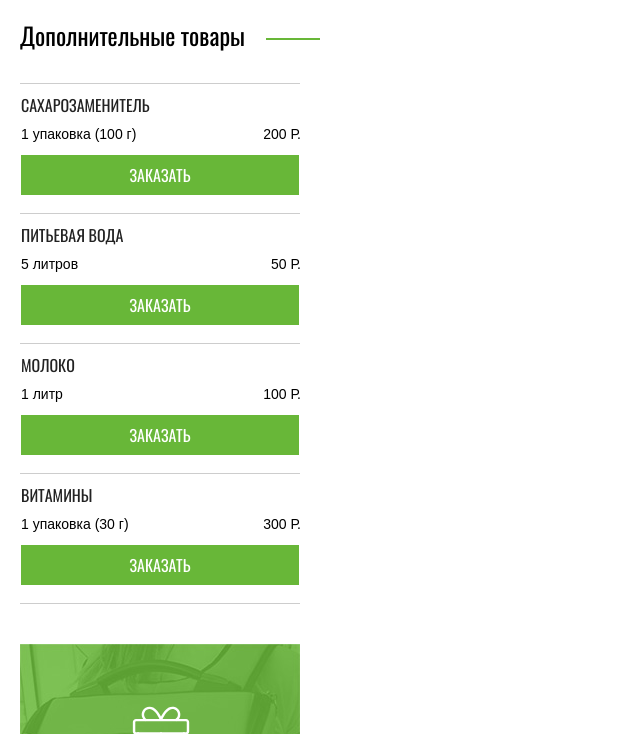
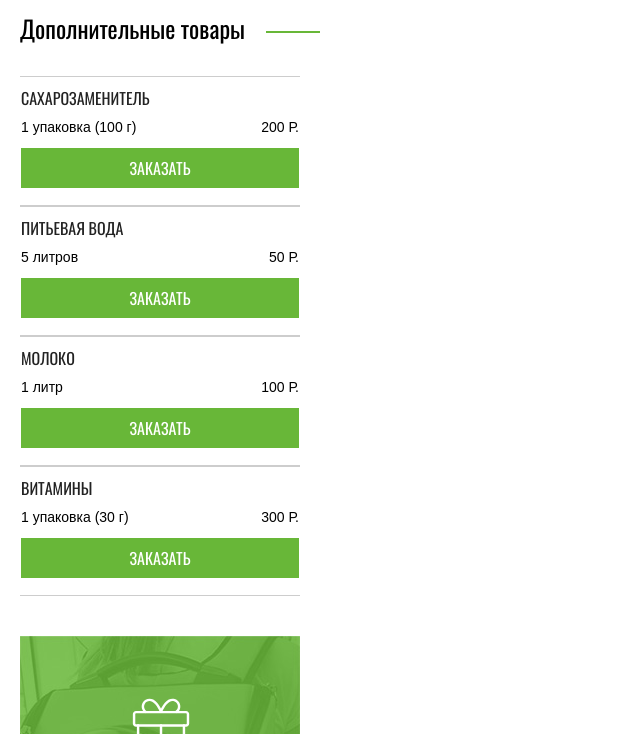
Before and after one commit to dalechka/1691051-cat-energy-22, a website: page source/catalog.html in a window 1280 px wide. Shown: the part 2066-2800 px from the top of the page, without its empty margins (0-640 px from the left). Drawn offline with nearby package versions, Linux system fonts and the light colour scheme; files that its build step writes are made by us from their sources.

Commit message:
Правки по каталогу

```diff
--- a/source/catalog.html
+++ b/source/catalog.html
@@ -210,6 +210,7 @@
     <section class="catalog-extra">
       <h2 class="catalog-extra__title">Дополнительные товары</h2>
       <table class="catalog-extra__table">
+        <tbody class="catalog-extra__body">
           <tr class="catalog-extra__table-line">
             <td class="catalog-extra__table-cell catalog-extra__table-cell--name">Сахарозаменитель</td>
             <td class="catalog-extra__table-cell catalog-extra__table-cell--pack">1 упаковка (100 г)</td>
@@ -242,6 +243,7 @@
               <button class="catalog-extra__button button">заказать</button>
             </td>
           </tr>
+        </tbody>
       </table>
       <div class="catalog-extra__gift">
         <p class="catalog-extra__gift-desc">Закажите все<br>и получите чехол для<br>кота в подарок!</p>
--- a/source/less/catalog-extra.less
+++ b/source/less/catalog-extra.less
@@ -24,24 +24,31 @@
 
 .catalog-extra__table {
   margin-top: 30px;
-  margin-left: 20px;
-  margin-right: 20px;
+  padding:0 20px;
   border-collapse: collapse;
   border-spacing: 0;
-  width: 280px;
+  width: 100%;
   font-family: @arial;
   font-weight: 400;
   font-size: 14px;
   line-height: 14px;
+  display: block;
+}
+
+.catalog-extra__body {
+  display: block;
 }
 
 .catalog-extra__table-line {
+  display: grid;
+  grid-template-columns: 50% 50%;
+  grid-template-rows: repeat(3, max-content);
   border-top: 1px solid @form-border-darker;
   border-bottom: 1px solid @form-border-darker;
 }
 
 .catalog-extra__table-cell {
-  display: block;
+  // display: flex;
   padding-top: 13px;
 }
 
@@ -51,21 +58,26 @@
   font-size: 16px;
   line-height: 16px;
   text-transform: uppercase;
+  grid-column-start: 1;
+  grid-column-end: 3;
 }
 
 .catalog-extra__table-cell--pack {
-  width: 50%;
-  float: left;
+  grid-column-start: 1;
+  grid-column-end: 2;
 }
 
 .catalog-extra__table-cell--cost {
-  width: 50%;
-  margin-left: 140px;
+  grid-column-start: 2;
+  grid-column-end: 3;
   text-align: right;
 }
 
 .catalog-extra__table-cell--button {
-  padding-bottom: 18px;
+  padding-bottom: 17px;
+  grid-column-start: 1;
+  grid-column-end: 3;
+
 }
 
 .catalog-extra__button {
--- a/source/less/catalog.less
+++ b/source/less/catalog.less
@@ -51,7 +51,7 @@
   grid-row-start: 2;
   grid-row-end: 3;
   margin-right: 20px;
-  padding-bottom: 19px;
+  padding-bottom: 18px;
 }
 
 .catalog__table-line {
```
Lines whose indentation alone changed are shown as unchanged.
